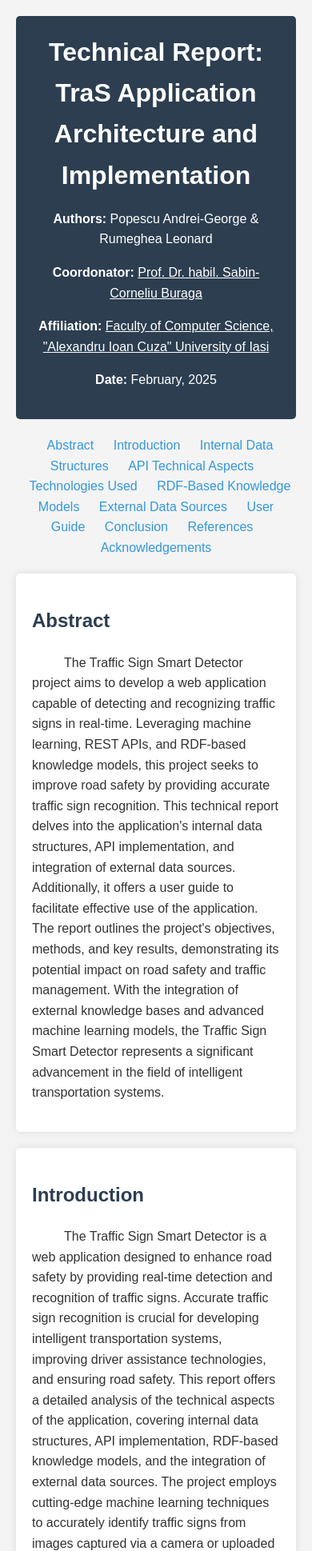
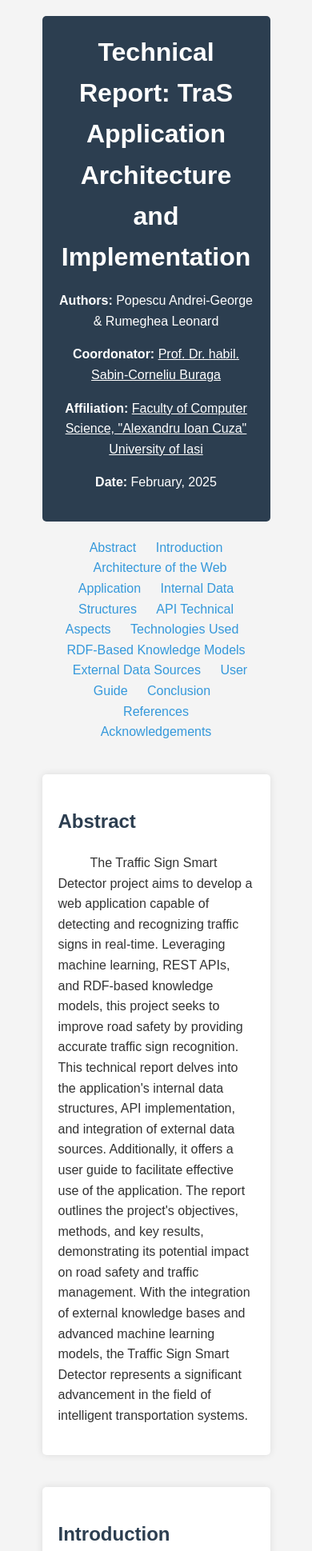
Before and after one commit to PopescuAndreiGeorge/Traffic-Sign-Smart-Detector, a Flask app: page /technical_guide in a window 390 px wide. Shown: the top 1939 px of the page at 80% size. Run offline with Flask 3, Linux system fonts and the light colour scheme.

Commit message:
Update report pages layout

```diff
--- a/app/static/css/report_style.css
+++ b/app/static/css/report_style.css
@@ -1,9 +1,27 @@
+@media (max-width: 768px) {
+    section {
+        width: 95%;
+    }
+
+    header {
+        width: 95%;
+    }
+
+    nav {
+        width: 95%;
+    }
+}
+
 body {
     font-family: Arial, sans-serif;
     line-height: 1.6;
     margin: 20px;
     background-color: #f4f4f4;
     color: #333;
+    /* align content on horontal */
+    display: flex;
+    flex-direction: column;
+    align-items: center;
 }
 
 header {
@@ -12,6 +30,7 @@ header {
     background-color: #2c3e50;
     color: white;
     border-radius: 5px;
+    width: 70%;
 }
 
 header h1 {
@@ -25,6 +44,7 @@ header div p a {
 nav {
     margin: 20px 0;
     text-align: center;
+    width: 70%;
 }
 
 nav ul {
@@ -52,6 +72,7 @@ section {
     background-color: white;
     border-radius: 5px;
     box-shadow: 0 0 10px rgba(0, 0, 0, 0.1);
+    width: 70%;
 }
 
 section h2 {
--- a/app/templates/technical_guide_page.html
+++ b/app/templates/technical_guide_page.html
@@ -22,11 +22,13 @@
     <ul>
         <li><a href="#abstract">Abstract</a></li>
         <li><a href="#introduction">Introduction</a></li>
+        <li><a href="#architecture">Architecture of the Web Application</a></li>
         <li><a href="#internal-data-structures">Internal Data Structures</a></li>
         <li><a href="#api-technical-aspects">API Technical Aspects</a></li>
         <li><a href="#technologies">Technologies Used</a></li>
         <li><a href="#rdf-based-knowledge-models">RDF-Based Knowledge Models</a></li>
         <li><a href="#external-data-sources">External Data Sources</a></li>
+        <!-- <li><a href="#trained-model">Trained Model</a></li> -->
         <li><a href="#user-guide">User Guide</a></li>
         <li><a href="#conclusion">Conclusion</a></li>
         <li><a href="#references">References</a></li>
@@ -44,7 +46,7 @@
     <p>The Traffic Sign Smart Detector is a web application designed to enhance road safety by providing real-time detection and recognition of traffic signs. Accurate traffic sign recognition is crucial for developing intelligent transportation systems, improving driver assistance technologies, and ensuring road safety. This report offers a detailed analysis of the technical aspects of the application, covering internal data structures, API implementation, RDF-based knowledge models, and the integration of external data sources. The project employs cutting-edge machine learning techniques to accurately identify traffic signs from images captured via a camera or uploaded by the user. By leveraging established vocabularies, taxonomies, and ontologies, the application ensures consistent and accurate representation of traffic sign information. Moreover, the integration of external data sources, such as Wikidata and DBpedia, enriches the application's knowledge base, providing additional context and detailed information about each traffic sign. This report serves as a comprehensive guide to understanding the architecture, implementation, and usage of the Traffic Sign Smart Detector, highlighting its potential to significantly contribute to road safety and intelligent transportation systems.</p>
 </section>
 
-<section>
+<section id="architecture">
     <h2>Architecture of the Web Application</h2>
     <p>The Traffic Sign Smart Detector web application is built on a robust architecture that combines machine learning models, REST APIs, and RDF-based knowledge models. This section provides an overview of the application's architecture, highlighting the key components and their interactions.</p>
 
@@ -253,6 +255,12 @@
     <p>The application integrates external data and knowledge sources, including Wikidata and DBpedia, through non-trivial SPARQL queries. This section explains how these sources are used pragmatically to enhance the application's functionality and how the solution conforms to linked data principles. Examples of SPARQL queries and their results are provided to illustrate the integration process.</p>
 </section>
 
+<!-- <section id="trained-model">
+
+    <h2>Trained Model</h2>
+
+</section> -->
+
 <section id="user-guide">
     <h2>User Guide</h2>
     <p>The user guide provides detailed instructions on how to use the Traffic Sign Smart Detector web application effectively. It covers the following key aspects:</p>
```
